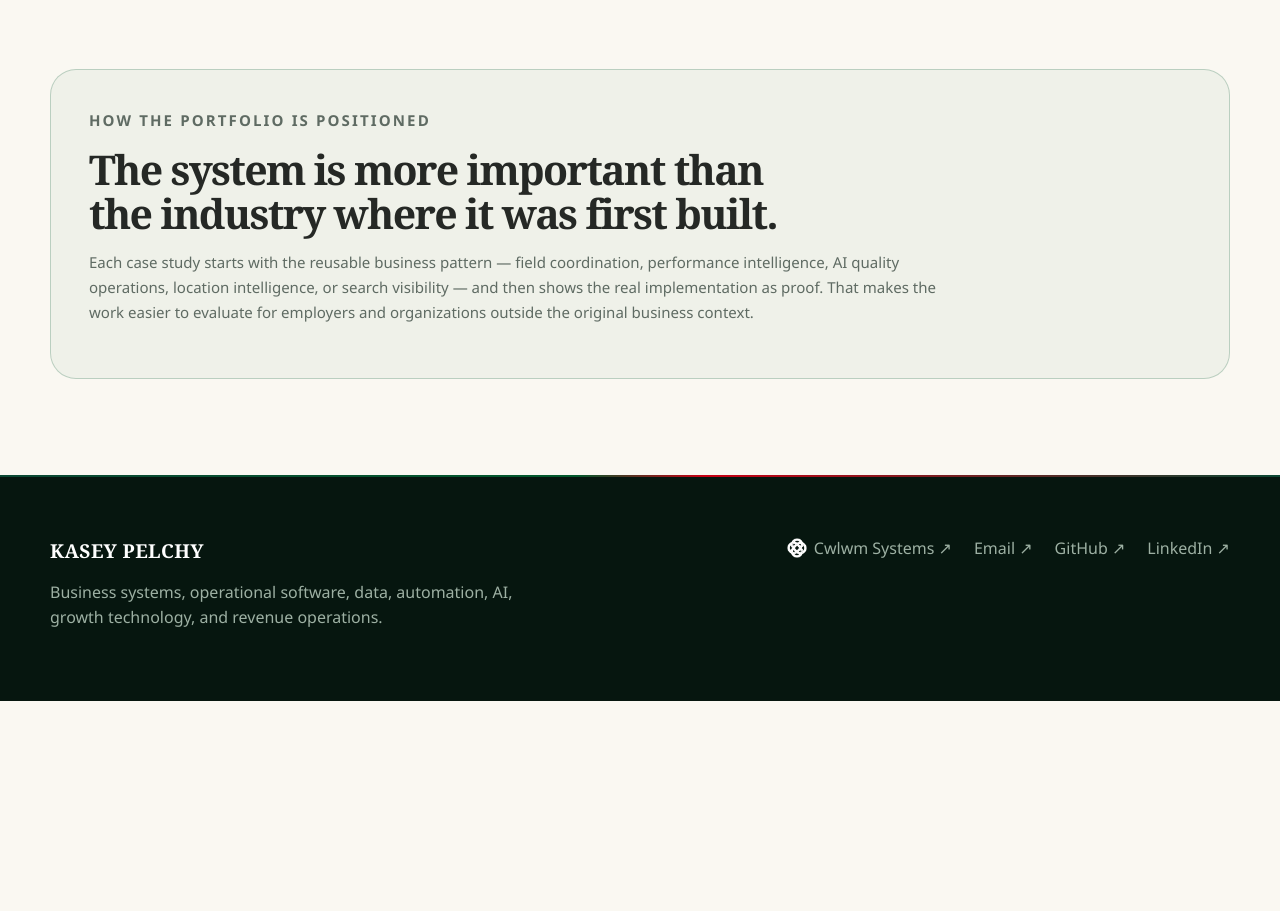
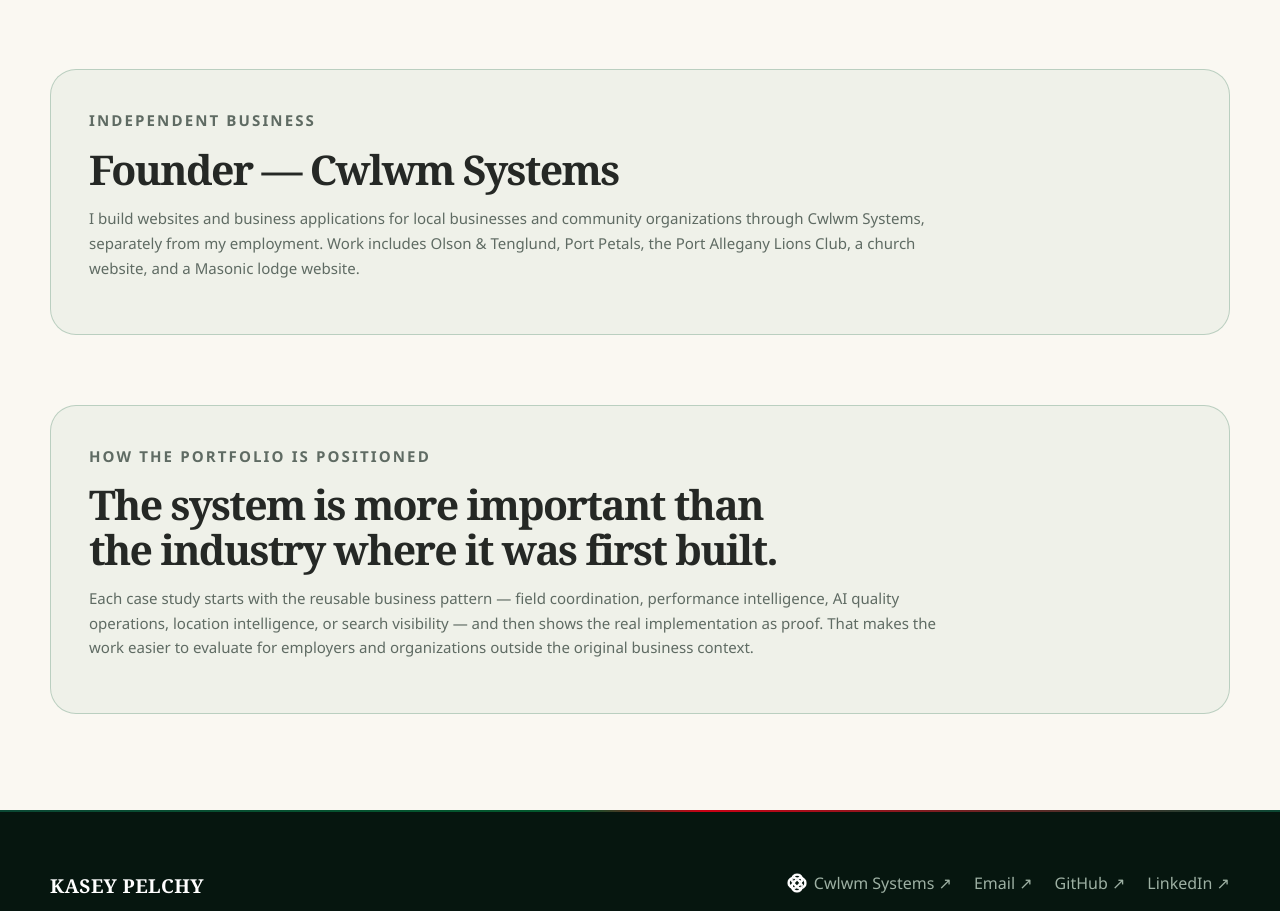
Before and after one commit to kaseypelchy-ops/portfolio, a Next.js app: page /experience in a window 1280 px wide. Shown: the part 1442-2353 px from the top of the page. Before the commit the page ends 2143 px from the top, so only its background shows below. Built offline with nearby package versions, Linux system fonts and the light colour scheme.

Commit message:
Update Cwlwm Systems and credential presentation

```diff
--- a/app/experience/page.tsx
+++ b/app/experience/page.tsx
@@ -33,6 +33,11 @@ export default function ExperiencePage() {
         </div>
 
         <div className="role-callout">
+          <p className="eyebrow">Independent business</p>
+          <h2>Founder — Cwlwm Systems</h2>
+          <p>I build websites and business applications for local businesses and community organizations through Cwlwm Systems, separately from my employment. Work includes Olson &amp; Tenglund, Port Petals, the Port Allegany Lions Club, a church website, and a Masonic lodge website.</p>
+        </div>
+        <div className="role-callout">
           <p className="eyebrow">How the portfolio is positioned</p>
           <h2>The system is more important than the industry where it was first built.</h2>
           <p>Each case study starts with the reusable business pattern — field coordination, performance intelligence, AI quality operations, location intelligence, or search visibility — and then shows the real implementation as proof. That makes the work easier to evaluate for employers and organizations outside the original business context.</p>
```
